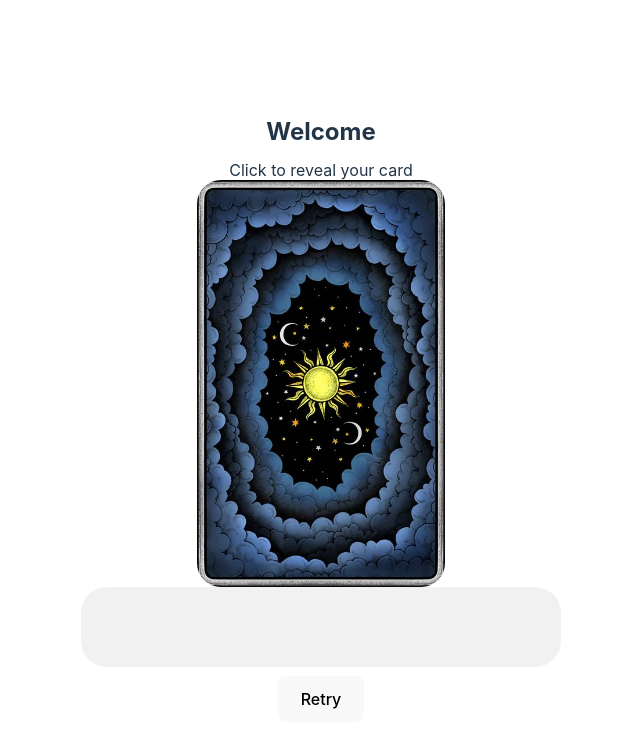
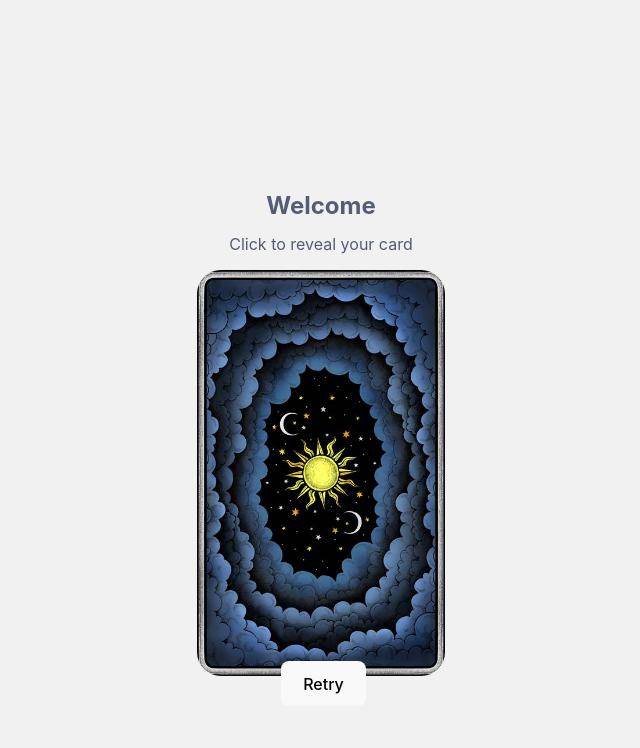
Before and after one commit to Bmarshall666/tarot-card-project, a Vue app: page / in a window 1280 px wide. Shown: the top 748 px of the page, without its empty margins (319-959 px from the left). Built offline with nearby package versions, Linux system fonts and the light colour scheme.

Commit message:
Sorted CSS

```diff
--- a/package.json
+++ b/package.json
@@ -15,6 +15,7 @@
   },
   "devDependencies": {
     "@vitejs/plugin-vue": "^5.0.4",
+    "sass": "^1.77.6",
     "vite": "^5.2.0"
   }
 }
--- a/src/App.vue
+++ b/src/App.vue
@@ -1,169 +1,92 @@
 <script setup>
-import { reactive, ref } from "vue";
-import axios from "axios"
-
-const randCardNum = Math.floor(Math.random() * 58);
-const randMeaningNum = Math.floor(Math.random() * 3);
-
-axios.get('tarot-images.json')
-  .then((data) => {
-    resultState.name = data.data.cards[randCardNum].name
-    resultState.number = data.data.cards[randCardNum].number
-    resultState.arcana = data.data.cards[randCardNum].arcana
-    resultState.meaning_rev = data.data.cards[randCardNum].meanings.light[randMeaningNum]
-    resultState.suit = data.data.cards[randCardNum].suit
-    resultState.img = data.data.cards[randCardNum].img
-    resultState.Archetype = data.data.cards[randCardNum].Archetype
-  });
-
-const clicked = ref(false)
-const isFlipped = ref(false)
-
-const resultState = reactive({
-  name: "",
-  number: "",
-  arcana: "",
-  meaning_rev: "",
-  suit: "",
-  img: "",
-  Archetype: ""
-})
-
-const getTarot = () => {
-  const randCardNum = Math.floor(Math.random() * 58);
-  const randMeaningNum = Math.floor(Math.random() * 3);
-
-  axios.get('tarot-images.json')
-    .then((data) => {
-      resultState.name = data.data.cards[randCardNum].name
-      resultState.number = data.data.cards[randCardNum].number
-      resultState.arcana = data.data.cards[randCardNum].arcana
-      resultState.meaning_rev = data.data.cards[randCardNum].meanings.light[randMeaningNum]
-      resultState.suit = data.data.cards[randCardNum].suit
-      resultState.img = data.data.cards[randCardNum].img
-      resultState.Archetype = data.data.cards[randCardNum].Archetype
-    });
-  clicked.value = false
-  isFlipped.value = false
-}
-
-const isClicked = () => {
-  clicked.value = true
-  isFlipped.value = !isFlipped.value
-}
-
+import DisplayCard from './components/DisplayCard.vue';
 </script>
 <template>
   <div class="title">
     <h2>Welcome</h2>
-    <div>Click to reveal your card</div>
+    <div class="">Click to reveal your card</div>
   </div>
-  <section>
-    <div class="card">
+  <div class="container">
+    <DisplayCard ref="cardRef" @card-info="cardInfo" />
+    <button @click="$refs.cardRef.getTarot()">Retry</button>
 
-      <transition name="fade-card">
-        <div v-if="isFlipped === false" class="inner-card">
-          <img src="/src/assets/cards/cardBack.jpg" @click="isClicked" class="cardBack">
-        </div>
-      </transition>
+  </div>
 
-      <transition name="fade-card">
-        <div v-if="isFlipped" class="inner-card">
-          <img v-bind:src="'/src/assets/cards/' + resultState.img" @click="isClicked" class="cardFront">
-        </div>
-      </transition>
-
-      <div class="card-info">
-        <transition name="fade">
-          <div v-if="clicked">
-            <div>{{ resultState.name }}</div>
-            <div>{{ resultState.meaning_rev }}</div>
-          </div>
-        </transition>
-
-      </div>
-    </div>
-    <button class="retry" @click="getTarot">Retry</button>
-  </section>
 </template>
 
 <style scoped>
 h2 {
-  margin: 1vh;
+  margin: 0.5rem;
+}
+
+.container {
+  position: relative;
+  display: inline;
+  align-items: center;
+  justify-content: center;
+  top: 50vh;
 }
 
 .title {
-  margin: 5vh;
-
-}
-
-.card {
   position: relative;
-  padding: 5px;
-  display: flex;
-  place-items: center;
-  align-items: center;
-}
-
-.inner-card {
-  position: absolute;
-  margin-left: auto;
-  margin-right: auto;
-  margin-bottom: 15vh;
-  left: 0;
-  right: 0;
+  max-width: 15rem;
   text-align: center;
-
-}
-
-.card-info {
-  color: black;
-  background-color: #f1f1f1;
-  min-width: 30rem;
-  min-height: 5rem;
-  border-radius: 26px;
-  padding: 0;
-  margin: 0;
-  text-align: center;
-  align-items: center;
-  margin-top: 45vh;
-  position: relative;
-}
-
-.cardFront {
-  max-height: 25rem;
-  width: 16rem;
-  border-radius: 22px;
-  max-width: 20.5rem;
-  object-position: 5px;
+  left: calc(50vw - 120px);
+  top: calc(50vh - 220px);
 }
 
 button {
-  margin: .3rem;
+  position: absolute;
+  color: black;
+  border-radius: 8px;
+  border: 3px solid transparent;
+  padding: 0.6em 1.2em;
+  font-size: 1em;
+  font-weight: 500;
+  font-family: inherit;
+  background-color: #f9f9f9;
+  cursor: pointer;
+  transition: border-color 0.25s;
+  left: calc(50vw - 40px);
+  top: calc(25vh - 15px);
 }
 
-.cardBack {
-  max-width: 15.5rem;
-  border-radius: 24px;
+button:hover {
+  border-color: #8d90bb;
 }
 
-.fade-card-enter-active,
-.fade-card-leave-active {
-  transition: opacity 1.5s ease;
+button:focus,
+button:focus-visible {
+  border-color: 4px auto #8d90bb;
 }
 
-.fade-card-enter-from,
-.fade-card-leave-to {
-  opacity: 0;
+
+@media (max-width:856px) {
+  .container {
+    position: relative;
+    display: inline;
+    align-items: center;
+    justify-content: center;
+    top: calc(50vh - 100px);
+  }
+
+
+  button {
+    position: absolute;
+    color: black;
+    border-radius: 8px;
+    border: 3px solid transparent;
+    padding: 0.6em 1.2em;
+    font-size: 1em;
+    font-weight: 500;
+    font-family: inherit;
+    background-color: #f9f9f9;
+    cursor: pointer;
+    transition: border-color 0.25s;
+    left: calc(50vw - 40px);
+    top: calc(25vh - 5px);
+  }
 }
 
-.fade-enter-active,
-.fade-leave-active {
-  transition: opacity 1.5s ease;
-}
 
-.fade-enter-from,
-.fade-leave-to {
-  opacity: 0;
-}
 </style>
--- /dev/null
+++ b/src/components/DisplayCard.vue
@@ -0,0 +1,169 @@
+<script setup>
+import { reactive, ref } from "vue";
+import axios from "axios";
+
+const clicked = ref(false)
+const isFlipped = ref(false)
+
+const randCardNum = Math.floor(Math.random() * 58);
+const randMeaningNum = Math.floor(Math.random() * 3);
+
+const resultState = reactive({
+    name: "",
+    number: "",
+    arcana: "",
+    meaning_rev: "",
+    suit: "",
+    img: "",
+    Archetype: ""
+})
+
+const emit = defineEmits(["cardInfo"])
+
+axios.get('tarot-images.json')
+    .then((data) => {
+        resultState.name = data.data.cards[randCardNum].name
+        resultState.number = data.data.cards[randCardNum].number
+        resultState.arcana = data.data.cards[randCardNum].arcana
+        resultState.meaning_rev = data.data.cards[randCardNum].meanings.light[randMeaningNum]
+        resultState.suit = data.data.cards[randCardNum].suit
+        resultState.img = data.data.cards[randCardNum].img
+        resultState.Archetype = data.data.cards[randCardNum].Archetype
+    });
+
+
+const getTarot = () => {
+    const randCardNum = Math.floor(Math.random() * 58);
+    const randMeaningNum = Math.floor(Math.random() * 3);
+
+    axios.get('tarot-images.json')
+        .then((data) => {
+            resultState.name = data.data.cards[randCardNum].name
+            resultState.number = data.data.cards[randCardNum].number
+            resultState.arcana = data.data.cards[randCardNum].arcana
+            resultState.meaning_rev = data.data.cards[randCardNum].meanings.light[randMeaningNum]
+            resultState.suit = data.data.cards[randCardNum].suit
+            resultState.img = data.data.cards[randCardNum].img
+            resultState.Archetype = data.data.cards[randCardNum].Archetype
+        });
+    clicked.value = false
+    isFlipped.value = false
+}
+
+const isClicked = () => {
+    clicked.value = true
+    isFlipped.value = !isFlipped.value
+}
+
+defineExpose({ getTarot })
+
+
+
+</script>
+
+<template>
+    <div class="card">
+        <transition name="fade-card">
+            <div v-if="isFlipped === false" class="inner-card">
+                <img src="/src/assets/cards/cardBack.jpg" @click="isClicked" class="cardBack">
+            </div>
+        </transition>
+
+        <transition name="fade-card">
+            <div v-if="isFlipped" class="inner-card">
+                <img v-bind:src="'/src/assets/cards/' + resultState.img" @click="isClicked" class="cardFront">
+            </div>
+        </transition>
+        <div class="card-Info-Container">
+            <transition name="fade">
+                <div v-if="clicked" class="card-Info">
+                    <div>{{ resultState.name }}</div>
+                    <div>{{ resultState.meaning_rev }}</div>
+                </div>
+            </transition>
+        </div>
+    </div>
+
+</template>
+
+
+<style lang="scss" scoped>
+.card {
+    position: relative;
+    display: flex;
+    align-items: center;
+    justify-content: center;
+}
+
+.cardFront {
+    height: 25rem;
+    width: 16rem;
+    border-radius: 22px;
+    max-width: 20.5rem;
+    object-position: 5px;
+}
+
+.cardBack {
+    max-width: 15.5rem;
+    border-radius: 24px;
+}
+
+.inner-card {
+    position: absolute;
+    place-items: center;
+    align-items: center;
+}
+
+.card-Info-Container {
+    position: absolute;
+    top: calc(18vh - 10px);
+}
+
+.card-Info {
+    color: black;
+    background-color: #f1f1f1;
+    text-align: center;
+    position: relative;
+    min-width: 100vw;
+}
+
+.fade-enter-active,
+.fade-leave-active {
+    transition: opacity 1.5s ease;
+}
+
+.fade-enter-from,
+.fade-leave-to {
+    opacity: 0;
+}
+
+.fade-card-enter-active,
+.fade-card-leave-active {
+    transition: opacity 1.5s ease;
+}
+
+.fade-card-enter-from,
+.fade-card-leave-to {
+    opacity: 0;
+}
+
+@media (max-width:856px) {
+    .cardFront {
+        height: 12.5rem;
+        width: 8rem;
+        border-radius: 22px;
+        max-width: 20.5rem;
+        object-position: 5px;
+    }
+
+    .cardBack {
+        max-width: 7.75rem;
+        border-radius: 24px;
+    }
+
+    .card-Info-Container {
+        position: absolute;
+        top: calc(18vh - 20px);
+    }
+}
+</style>
--- a/src/style.css
+++ b/src/style.css
@@ -13,63 +13,6 @@
   -moz-osx-font-smoothing: grayscale;
 }
 
-a {
-  font-weight: 500;
-  color: #646cff;
-  text-decoration: inherit;
+body{
+  margin: 0;
 }
-a:hover {
-  color: #535bf2;
-}
-
-body {
-  margin: 0;
-  display: flex;
-  place-items: center;
-  min-width: 320px;
-  min-height: 100vh;
-}
-
-h1 {
-  font-size: 3.2em;
-  line-height: 1.1;
-}
-
-button {
-  color: black;
-  border-radius: 8px;
-  border: 3px solid transparent;
-  padding: 0.6em 1.2em;
-  font-size: 1em;
-  font-weight: 500;
-  font-family: inherit;
-  background-color: #f9f9f9;
-  cursor: pointer;
-  transition: border-color 0.25s;
-}
-button:hover {
-  border-color: #8d90bb;
-}
-button:focus,
-button:focus-visible {
-  border-color: 4px auto #8d90bb;
-}
-
-#app {
-  max-width: 1280px;
-  margin: 0 auto;
-  text-align: center;
-}
-
-@media (prefers-color-scheme: light) {
-  :root {
-    color: #213547;
-    background-color: #ffffff;
-  }
-  a:hover {
-    color: #747bff;
-  }
-  button {
-    background-color: #f9f9f9;
-  }
-}
```
Also changed, not shown: 1 other file (tests, documents, lock files or other folders).
